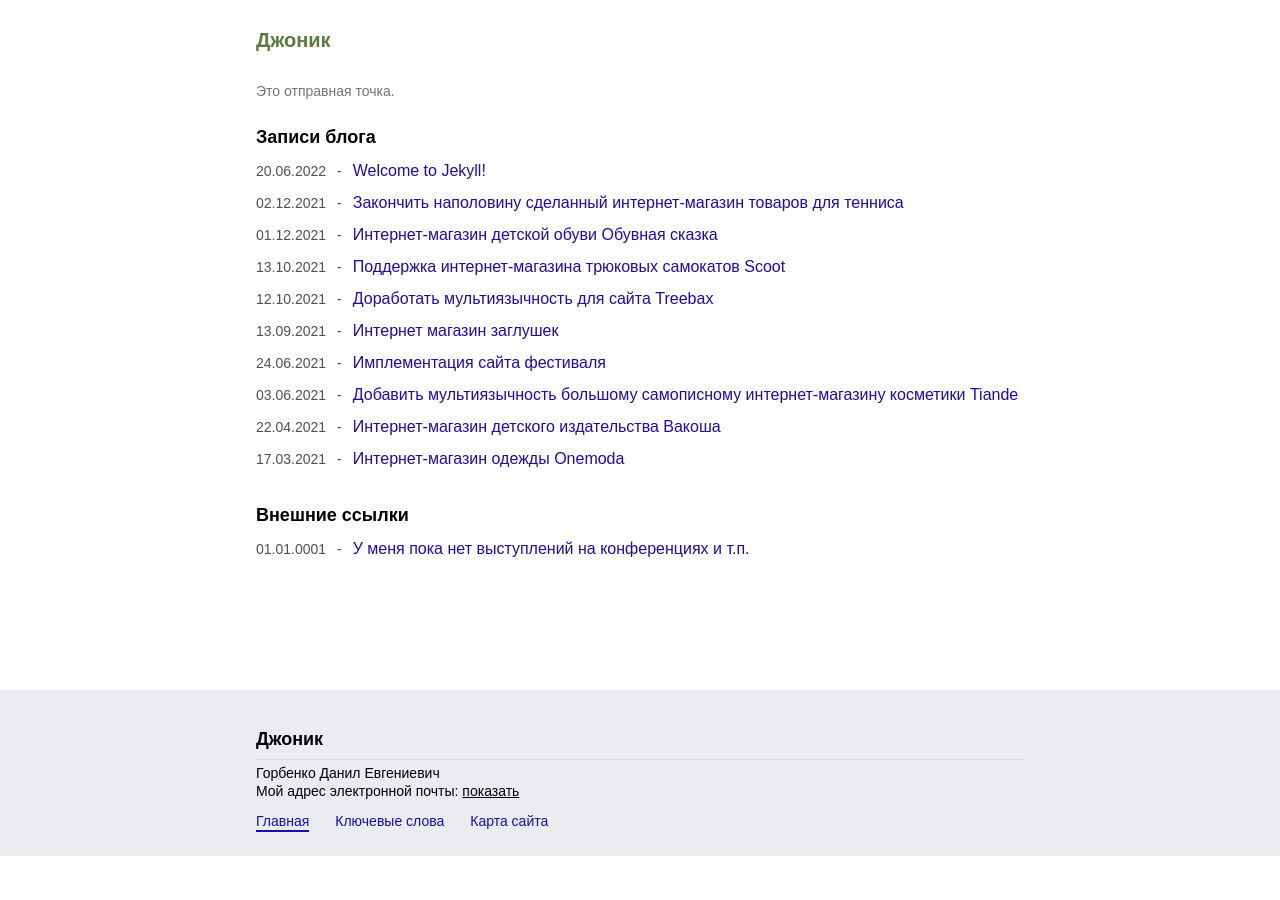
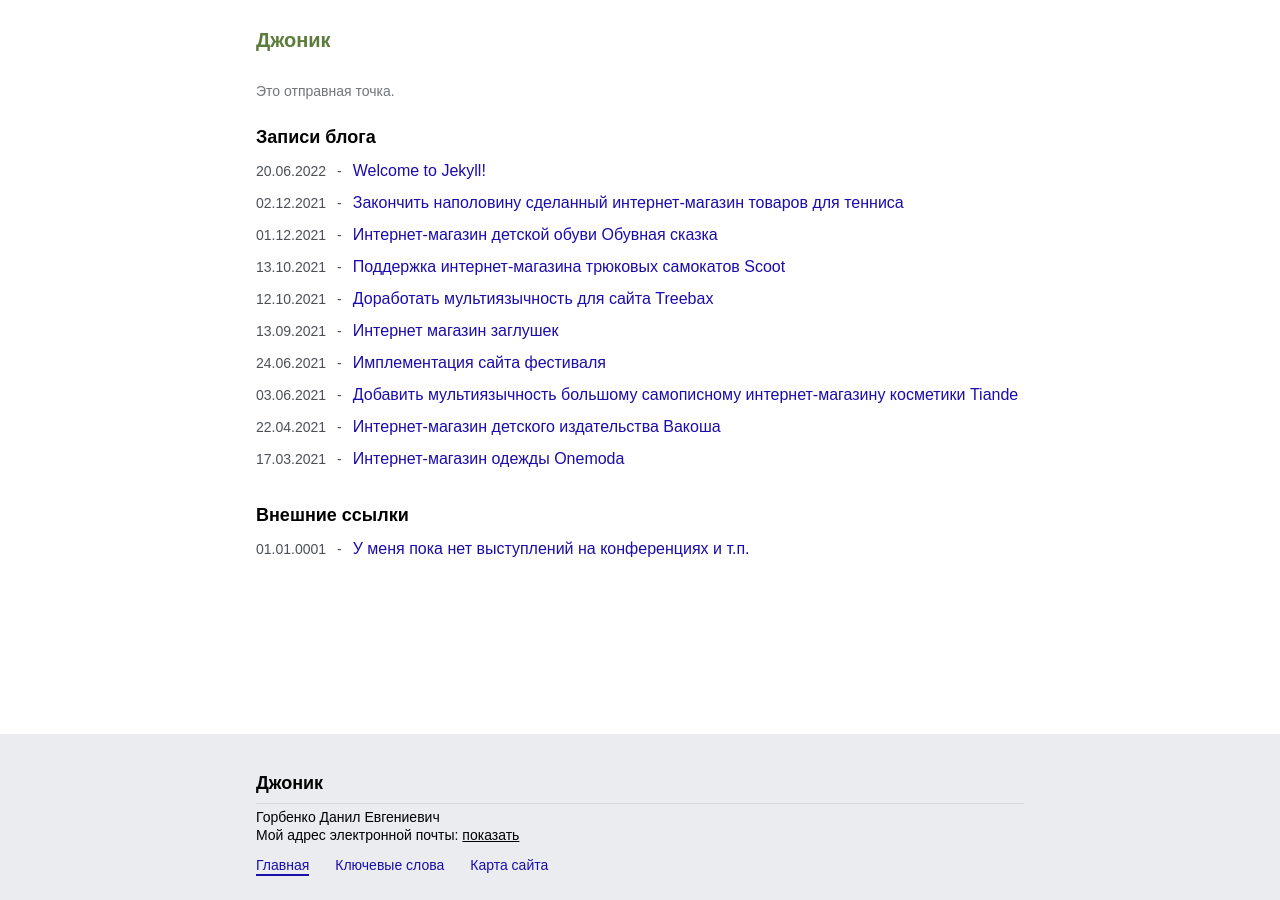
Before and after one commit to daniel-gorbenko/daniel-gorbenko.github.io, a Jekyll site: the page built from index.md, in a window 1280 px wide. Built offline with Jekyll 4.4.1, drawn with Linux system fonts in a browser that asks for light colours.

Commit message:
press down footer

```diff
--- a/_posts/2021-03-17-internet-magazin-odezhdi-onemoda.markdown
+++ b/_posts/2021-03-17-internet-magazin-odezhdi-onemoda.markdown
@@ -27,7 +27,7 @@ tags:
 location: "Украина, Харьков"
 ---
 
-[Имплементировал](http://localhost/имплементация) интернет-магазин одежды для американского рынка [onemoda.com](onemoda.com).
+[Имплементировал](http://localhost/имплементация){:target="_blank"} интернет-магазин одежды для американского рынка [onemoda.com](onemoda.com).
 
 ## Сквозные модульные блоки
 
--- a/assets/css/style.css
+++ b/assets/css/style.css
@@ -52,12 +52,11 @@ table {
 
 /* COMMON */
 
-html {
+html, body {
 	height: 100%;
 }
 
 body {
-	min-height: 100%;
 	font-family: Arial, sans-serif;
 	/* font-family: Segoe UI,system-ui,-apple-system,sans-serif; */
 
@@ -74,12 +73,22 @@ a:hover {
 	text-decoration: underline;
 }
 
+.wrapper {
+	height: 100%;
+	display: flex;
+	flex-direction: column;
+}
+
 .container {
 	max-width: 800px;
 	margin: 0 auto;
 }
 
 /* HEADER */
+
+header {
+	flex: 0 0 auto;
+}
 
 header .inner {
 	padding: 30px 16px 0 16px;
@@ -112,6 +121,10 @@ header .inner {
 }
 
 /* MAIN */
+
+main {
+	flex: 1 0 auto;
+}
 
 main .inner {
 	padding: 0 16px 0 16px;
@@ -243,11 +256,12 @@ ul.list_posts li {
 
 footer {
 	background-color: #EAECF0;
+	flex: 0 0 auto;
+	margin-top: 130px;
 }
 
 footer .inner {
 	padding: 40px 16px 28px 16px;
-	margin-top: 130px;
 }
 
 .logo_footer {
```
Also changed, not shown: 1 other file.
